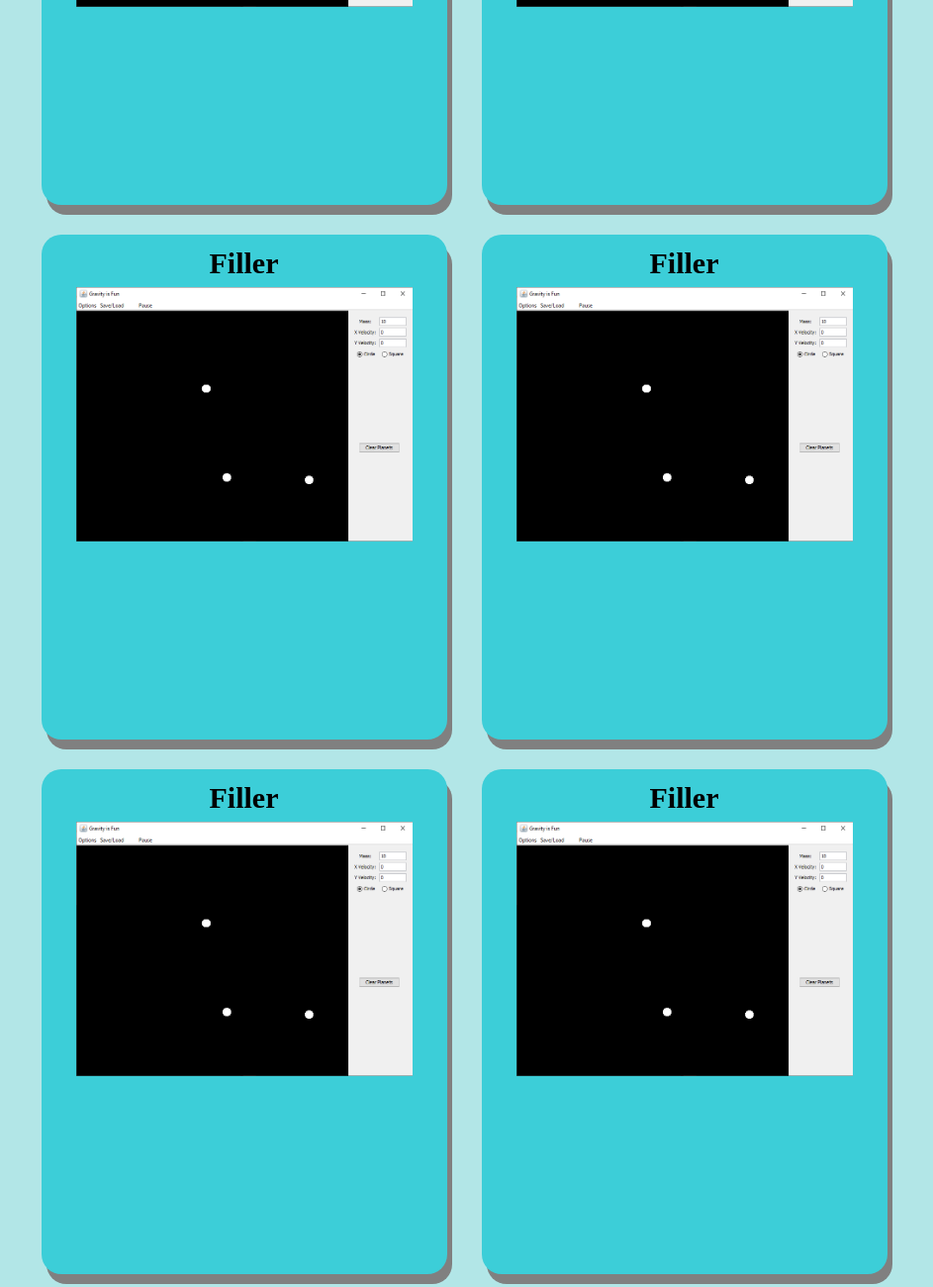
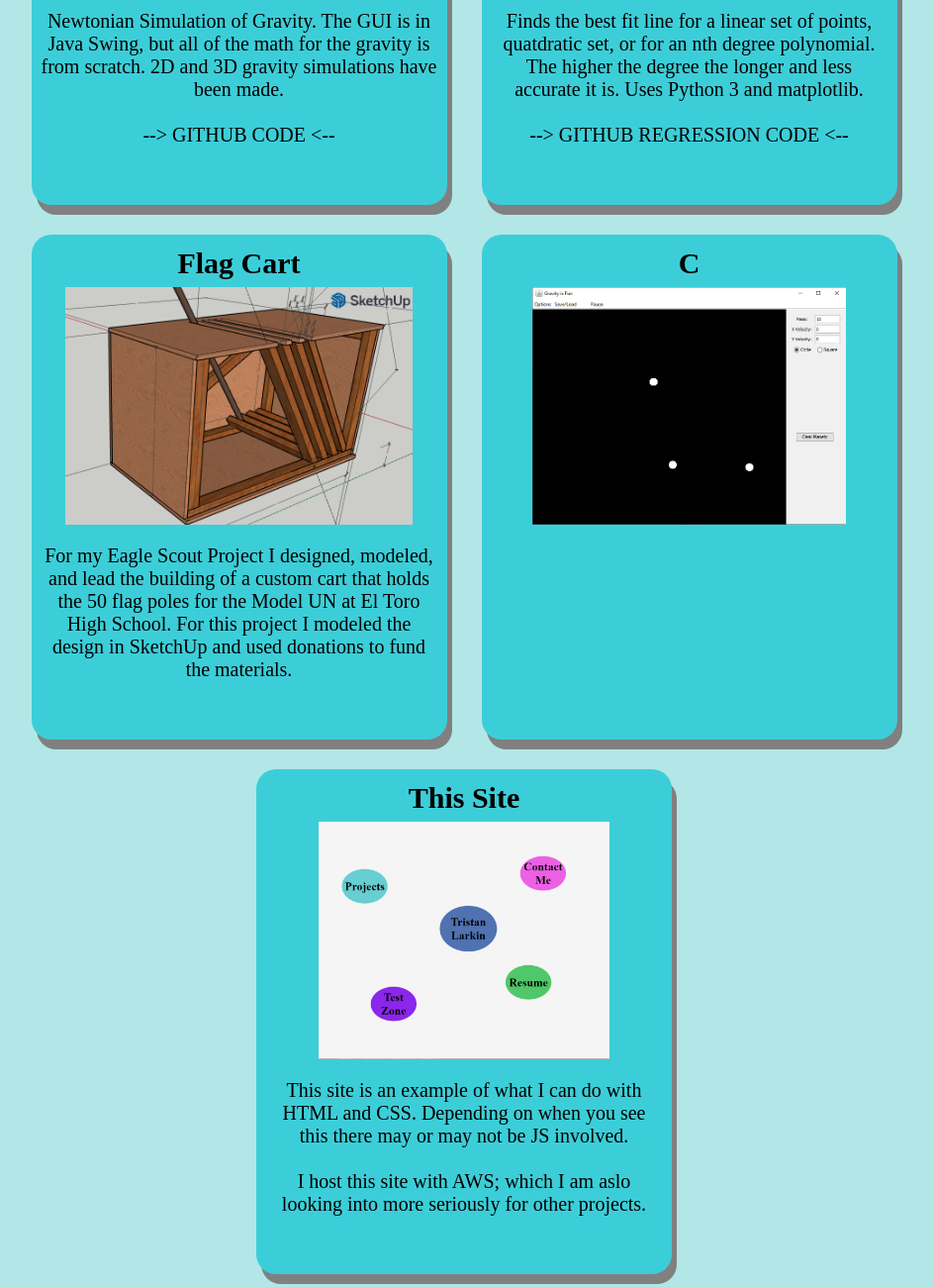
Before and after one commit to trlarkin/personal_site, a plain HTML site: page projects.html in a window 1280 px wide. Shown: the part 460-1760 px from the top of the page at 99% size, without its empty margins (171-1114 px from the left). Drawn offline with Linux system fonts and the light colour scheme.

Commit message:
fleshing out the projects page

```diff
--- a/projects.html
+++ b/projects.html
@@ -19,30 +19,44 @@
         <div class="project_card">
             <h2>Gravity Simulator</h2>
             <img src="images/grav_sim1.png" alt="gravity simulator" class="card_image">
+            <p class="card_text">
+                Newtonian Simulation of Gravity. The GUI is in Java Swing, but all of the math for the gravity is from scratch. 2D and 3D gravity simulations have been made.
+                <br>
+                <br>
+                <a href="https://github.com/El-Robot/GravitySilumator" target="_blank">--> GITHUB CODE <--</a><br>
+            </p>
         </div>
         <div class="project_card">
-            <h2>Linear Regression</h2>
-            <img src="images/grav_sim1.png" alt="gravity simulator" class="card_image">
+            <h2>Regression</h2>
+            <img src="images/quad_graph.png" alt="gravity simulator" class="card_image">
+            <p class="card_text">
+                Finds the best fit line for a linear set of points, quatdratic set, or for an nth degree polynomial. The higher the degree the longer and less accurate it is. Uses Python 3 and matplotlib.
+                <br>
+                <br>
+                <a href="https://github.com/El-Robot/python/tree/master/regression" target="_blank">--> GITHUB REGRESSION CODE <--</a>
+            </p>
         </div>
         <div class="project_card">
-            <h2>Filler</h2>
+            <h2>Flag Cart</h2>
+            <img src="images/cart_sketch.png" alt="" class="card_image">
+            <p class="card_text">
+                For my Eagle Scout Project I designed, modeled, and lead the building of a custom cart that holds the 50 flag poles for the Model UN at El Toro High School. For this project I modeled the design in SketchUp and used donations to fund the materials.
+                <br>
+                <br>
+            </p>
+        </div>
+        <div class="project_card">
+            <h2>C</h2>
             <img src="images/grav_sim1.png" alt="" class="card_image">
         </div>
         <div class="project_card">
-            <h2>Filler</h2>
-            <img src="images/grav_sim1.png" alt="" class="card_image">
-        </div>
-        <div class="project_card">
-            <h2>Filler</h2>
-            <img src="images/grav_sim1.png" alt="" class="card_image">
-        </div>
-        <div class="project_card">
-            <h2>Filler</h2>
-            <img src="images/grav_sim1.png" alt="" class="card_image">
-        </div>
-        <div class="project_card">
-            <h2>Filler</h2>
-            <img src="images/grav_sim1.png" alt="" class="card_image">
+            <h2>This Site</h2>
+            <img src="images/this_site.png" alt="" class="card_image">
+            <p class="card_text">
+                This site is an example of what I can do with HTML and CSS. Depending on when you see this there may or may not be JS involved.
+                <br>
+                <br> I host this site with AWS; which I am aslo looking into more seriously for other projects.
+            </p>
         </div>
     </div>
 </body>
--- a/styles.css
+++ b/styles.css
@@ -155,23 +155,27 @@ td {
 
 .project_card {
     margin: 15px;
-    padding: 5px 5px 5px 5px;
+    padding: 5px 10px 5px 10px;
     background: rgb(60, 206, 216);
     height: 500px;
     width: 400px;
     display: inline-block;
     box-shadow: 5px 10px gray;
     border-radius: 20px;
-    ;
+    vertical-align: top;
 }
 
 .project_card:hover {
     background-color: yellow;
 }
 
+.card_text {
+    display: inline-block;
+}
+
 .card_image {
-    width: 340px;
-    height: auto;
+    width: auto;
+    height: 240px;
 }
 
 .wrapper {
```
Also changed, not shown: images/cart_sketch.png (added), images/quad_graph.png (added), images/this_site.png (added), 3 other files.
